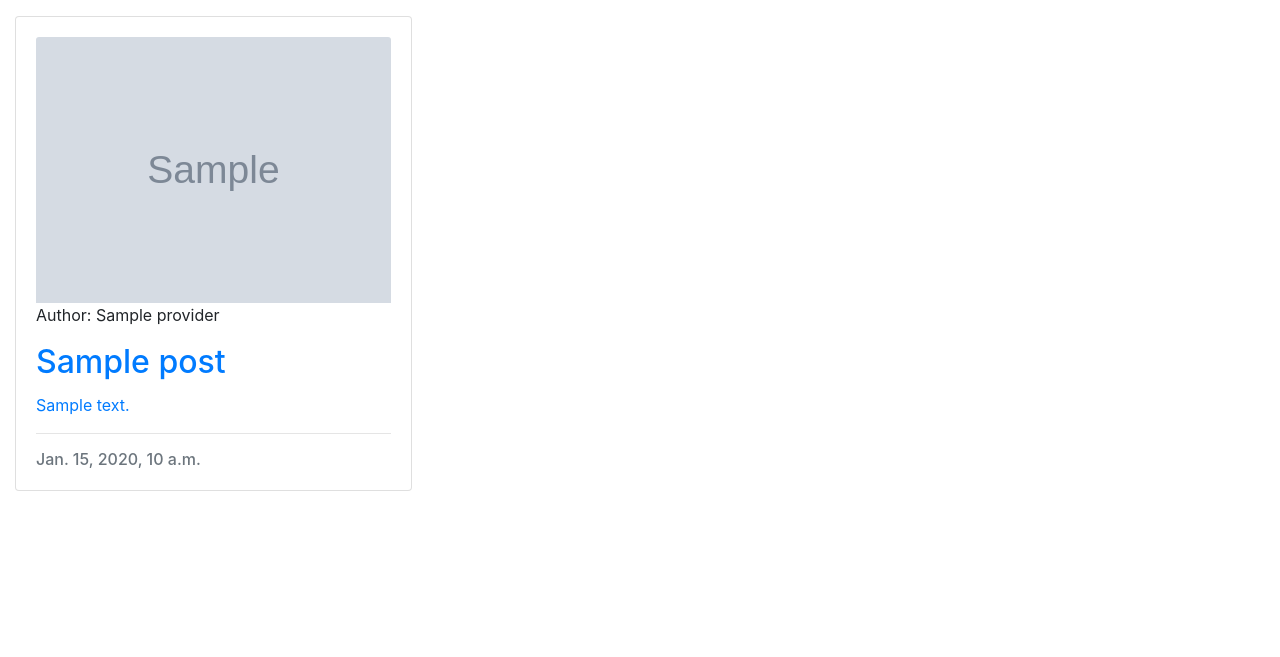
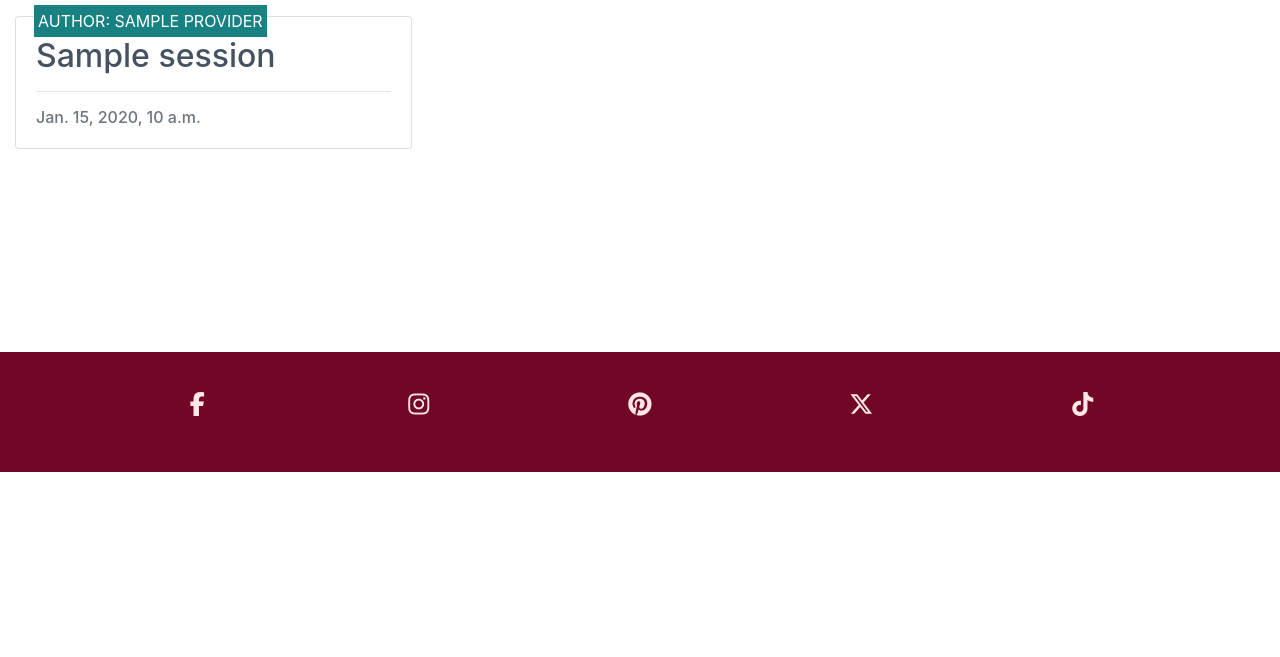
Before and after one commit to Libbu/Full-Craic, a Django app: template wellnessblog/templates/wellnessblog/index.html in a window 1280 px wide. Shown: the part 82-739 px from the top of the page. Run offline with Django 4.2, Linux system fonts and the light colour scheme; the template is opened without the code that fills it: most values are stand-ins (such as "Sample title", 1, 10 or a date in 2020); grey boxes marked "Sample" are stand-in pictures; some libraries are stand-ins or nearby versions; some web fonts are replaced.

Commit message:
added view to show session posts, css styling for homepage, minor edits to session model

```diff
--- a/requirements.txt
+++ b/requirements.txt
@@ -4,6 +4,7 @@ dj-database-url==2.1.0
 dj3-cloudinary-storage==0.0.6
 Django==4.2.11
 django-allauth==0.61.1
+django-summernote==0.8.20.0
 gunicorn==21.2.0
 oauthlib==3.2.2
 psycopg2==2.9.9
--- a/static/css/style.css
+++ b/static/css/style.css
@@ -11,6 +11,7 @@ body {
     overflow-x: hidden;
     background-color: #FFE6E8;
 }
+
 
 /* Navbar */
 div.container-fluid.navalert-container {
@@ -56,6 +57,87 @@ div.container-fluid.navalert-container {
     width: 50%;
     background-color: powderblue;
 }
+
+/*Session List Styling for home page nicked from LMS*/
+
+.card {
+    border: none;
+    background-color: transparent;
+}
+
+.image-container {
+    position: relative;
+}
+
+.image-flash {
+    position: absolute;
+    bottom: 5%;
+    min-width: 30%;
+    left: -2px;
+    background-color: #188181;
+}
+
+.author {
+    color: white;
+    margin: 4px;
+    text-transform: uppercase;
+}
+
+.masthead {
+    margin-top: 10px;
+    overflow: hidden;
+    position: relative;
+    display: inline-block;
+    height: 33vh;
+    width: 100%;
+}
+
+.masthead-text {
+    background-color: #445261;
+    color: white;
+    position: relative;
+}
+
+.masthead-image {
+    position: relative;
+    overflow: hidden;
+}
+
+.masthead-image:after {
+    content: "";
+    position: absolute;
+    top: 0;
+    right: 90%;
+    height: 100%;
+    width: 150%;
+    background: #445261;
+    -webkit-transform: skew(15deg);
+    -moz-transform: skew(15deg);
+    transform: skew(15deg);
+    z-index: 100;
+}
+
+.post-link {
+    text-decoration: none;
+    color: #445261;
+}
+
+.post-link:hover,
+.page-link {
+    color: #E84610;
+}
+
+.post-title {
+    margin-top: 10%;
+    margin-left: 5%;
+}
+
+.post-subtitle {
+    margin-left: 5%;
+    color: lightgray;
+}
+
+
 
 /* Footer */
 footer {
--- a/thrivingtogether/urls.py
+++ b/thrivingtogether/urls.py
@@ -18,7 +18,8 @@ from django.contrib import admin
 from django.urls import path, include
 
 urlpatterns = [
-    path('', include('wellnessblog.urls')),
     path('accounts/', include('allauth.urls')),
     path('admin/', admin.site.urls),
+    path('summernote/', include('django_summernote.urls')),
+    path('', include('wellnessblog.urls'), name="wellness-urls"),
 ]
--- a/wellnessblog/templates/wellnessblog/index.html
+++ b/wellnessblog/templates/wellnessblog/index.html
@@ -10,28 +10,21 @@
         <!-- Blog Entries Column -->
         <div class="col-12 mt-3 left">
             <div class="row">
-                {% for session in session_list %}
+                {% for session in object_list %}
                 <div class="col-md-4">
                     <div class="card mb-4">
                         <div class="card-body">
                             <div class="image-container">
-                                {% if "placeholder" in session.image.url %}
-                                <img class="card-img-top" src="{% static 'images/default.jpg' %}"
-                                    alt="placeholder image">
-                                {% else %}
-                                <img class="card-img-top" src=" {{ session.image.url }}" alt="{{ session.name }}">
-                                {% endif %}
                                 <div class="image-flash">
                                     <p class="author">Author: {{ session.provider }}</p>
                                 </div>
                             </div>
-                            <a href="{% url 'post_detail' post.slug %}" class="post-link">
-                                <h2 class="card-title">{{ post.title }}</h2>
-                                <p class="card-text">{{ post.excerpt }}</p>
+                            <a href="#" class="post-link">
+                                <h2 class="card-title">{{ session.name }}</h2>
                             </a>
 
                             <hr />
-                            <p class="card-text text-muted h6">{{ post.created_on}}
+                            <p class="card-text text-muted h6">{{ session.created_on}}
                             </p>
                         </div>
                     </div>
@@ -48,9 +41,6 @@
     {% if is_paginated %}
     <nav aria-label="Page navigation">
         <ul class="pagination justify-content-center">
-            {% if page_obj.has_previous %}
-            <li><a href="?page={{ page_obj.previous_page_number }}" class="page-link">&laquo PREV</a></li>
-            {% endif %}
             {% if page_obj.has_next %}
             <li><a href="?page={{ page_obj.next_page_number }}" class="page-link"> NEXT &raquo;</a></li>
             {% endif %}
--- a/wellnessblog/urls.py
+++ b/wellnessblog/urls.py
@@ -1,6 +1,6 @@
+from . import views
 from django.urls import path
-from . import views
 
 urlpatterns = [
-    path('', views.index, name='index')
+    path('', views.SessionList.as_view(), name='home')
 ]
```
Also changed, not shown: wellnessblog/admin.py (+4 -4 lines), wellnessblog/views.py (+3 -18 lines), wellnessblog/migrations/0008_session_slug_alter_userprofile_user_role.py (added).
